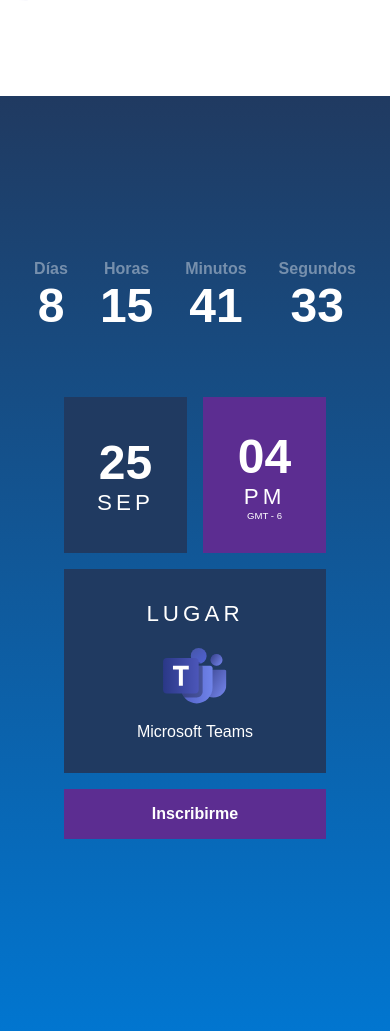
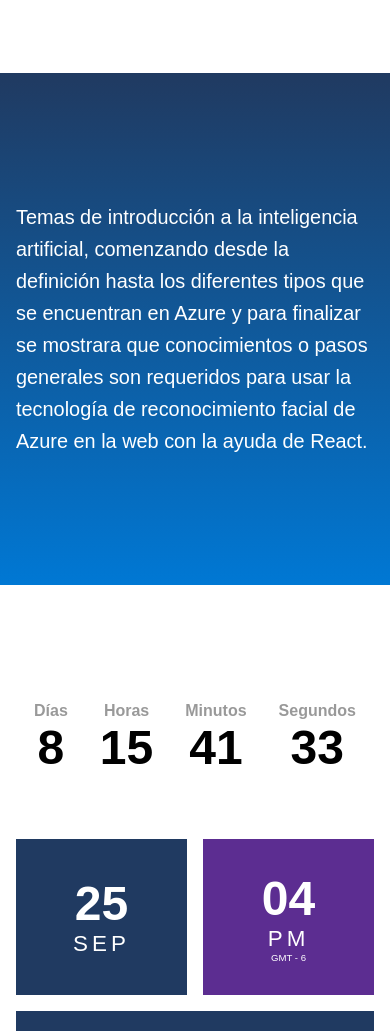
Before and after one commit to gustavo-exe/LandingPage-AIConAzure, a plain HTML site: page index.html in a window 390 px wide. Shown: the part 771-1802 px from the top of the page. Drawn offline with Linux system fonts and the light colour scheme.

Commit message:
Seccion de descripcion

```diff
--- a/css/cover.css
+++ b/css/cover.css
@@ -6,7 +6,7 @@
     text-align: right;
     align-content: center;
     flex-direction: row;
-    padding: 0rem 4rem 0rem 4rem;
+    padding: 0rem 4rem 4rem 4rem;
 }
 .contenedor-de-rueda{
     transform: translateX(-60%);
@@ -22,7 +22,7 @@
 
 @media only screen and (max-width: 959px) {
     .cover{
-        padding: 4rem;
+        padding: 4rem 1rem 1rem 1rem;
         flex-direction: column-reverse;
     }
     .contenedor-de-rueda{
--- /dev/null
+++ b/css/descripcion.css
@@ -0,0 +1,18 @@
+.descripcion{
+    text-align: center;
+    padding:8rem;
+    font-weight:500;
+    background: linear-gradient(180deg, #203A61 0%, #0078D4 100%);
+    color: var(--White);
+    font-size: calc(1em + 1vw);
+}
+
+
+@media only screen and (max-width: 599px)
+{
+    .descripcion{
+        padding:8rem 1rem 8rem 1rem;
+        text-align: left;
+        line-height: 2rem;
+    }
+}
--- a/css/footer.css
+++ b/css/footer.css
@@ -1,5 +1,4 @@
 .pie-de-pagina{
-
     text-align: center;
     position: absolute;
     bottom: 0rem;
@@ -7,6 +6,3 @@
     width: calc(100%);
     padding-bottom:  1rem;
 }
-a{
-    color: var(--White);
-}
--- a/css/inscripciones.css
+++ b/css/inscripciones.css
@@ -5,8 +5,7 @@
     flex-direction: column;
     position: relative;
     justify-content:center;
-    background: linear-gradient(180deg, #203A61 0%, #0078D4 100%);
-    color: var(--White);
+
 }
 
 .detalles{
@@ -94,7 +93,8 @@ a{
 
 .boton{
     margin-top: 1rem;
-    background-color: var(--PC-Purple);
+    background-color: var(--PC-Blue);
+    color: var(--White);
     text-align: center;
     padding:1rem;
     font-weight: bold;
@@ -105,4 +105,7 @@ a{
     .contador{
         font-size: 3rem;
     }
+    .inscripcion{
+        padding: 1rem;
+    }
 }
--- a/index.html
+++ b/index.html
@@ -13,6 +13,7 @@
     <link rel="stylesheet" href="./css/tipografia.css">
     <link rel="stylesheet" href="./css/index.css">
     <link rel="stylesheet" href="./css/cover.css">
+    <link rel="stylesheet" href="./css/descripcion.css">
     <link rel="stylesheet" href="./css/inscripciones.css">
     <link rel="stylesheet" href="./css/fragmentos-fecha.css">
     <link rel="stylesheet" href="./css/footer.css">
@@ -26,7 +27,9 @@
                 <h1>Introduccion a la Inteligencia Artificial en Azure feat. React</h1>
             </div>
     </section>
-
+    <section class="descripcion" >
+        Temas de introducción a la inteligencia artificial, comenzando desde la definición hasta los diferentes tipos que se encuentran en Azure y para finalizar se mostrara que conocimientos o pasos generales son requeridos para usar la tecnología de reconocimiento facial de Azure en la web con la ayuda de React.
+    </section>
     <section class="inscripcion" >
         <div class="detalles" >
             <header class="contador">
```
